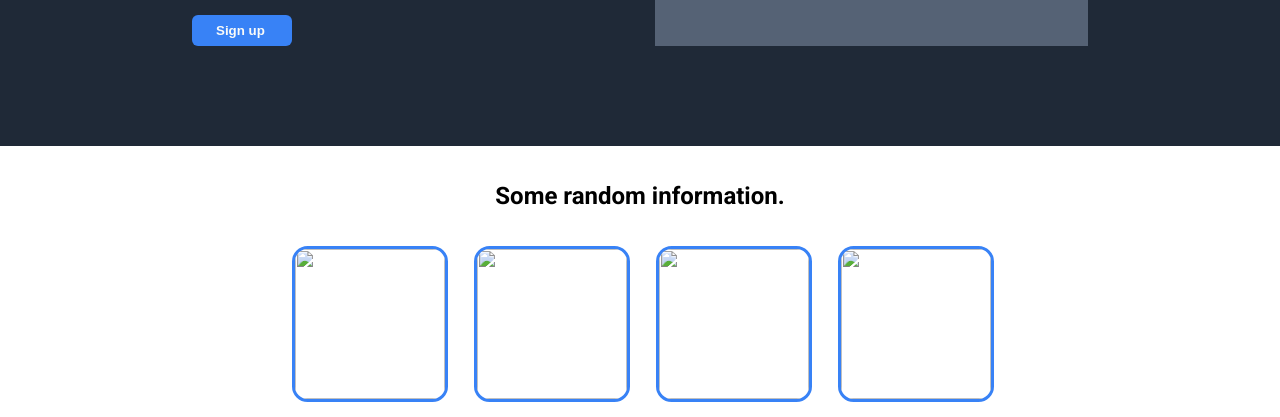
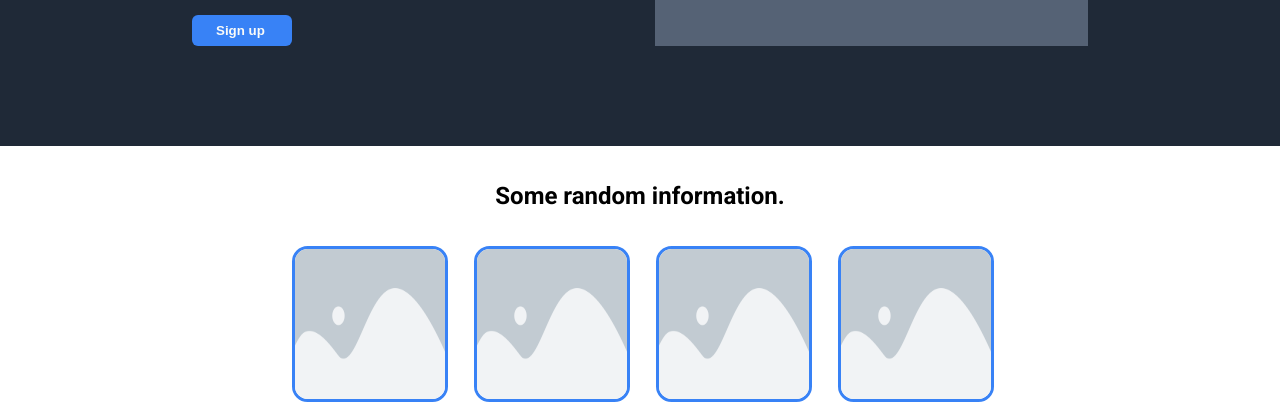
Before and after one commit to BrianVL/landing-page, a plain HTML site: page index.html in a window 1280 px wide. Shown: the part 335-752 px from the top of the page. Drawn offline with Linux system fonts and the light colour scheme; the site is published under a folder, as on GitHub Pages, so addresses that start at the root find nothing.

Commit message:
Change the path to the images in index.html

```diff
--- a/index.html
+++ b/index.html
@@ -40,19 +40,19 @@
                     <h2>Some random information.</h2>
                     <div class="cards">
                         <div class="card">
-                            <img src="/images/placeholder.png">
+                            <img src="./images/placeholder.png">
                             <p>This is some subtext under an illustration of image</p>
                         </div>
                         <div class="card">
-                            <img src="/images/placeholder.png">
+                            <img src="./images/placeholder.png">
                             <p>This is some subtext under an illustration of image</p>
                         </div>
                         <div class="card">
-                            <img src="/images/placeholder.png">
+                            <img src="./images/placeholder.png">
                             <p>This is some subtext under an illustration of image</p>
                         </div>
                         <div class="card">
-                            <img src="/images/placeholder.png">
+                            <img src="./images/placeholder.png">
                             <p>This is some subtext under an illustration of image</p>
                         </div>
                 </div>
```
